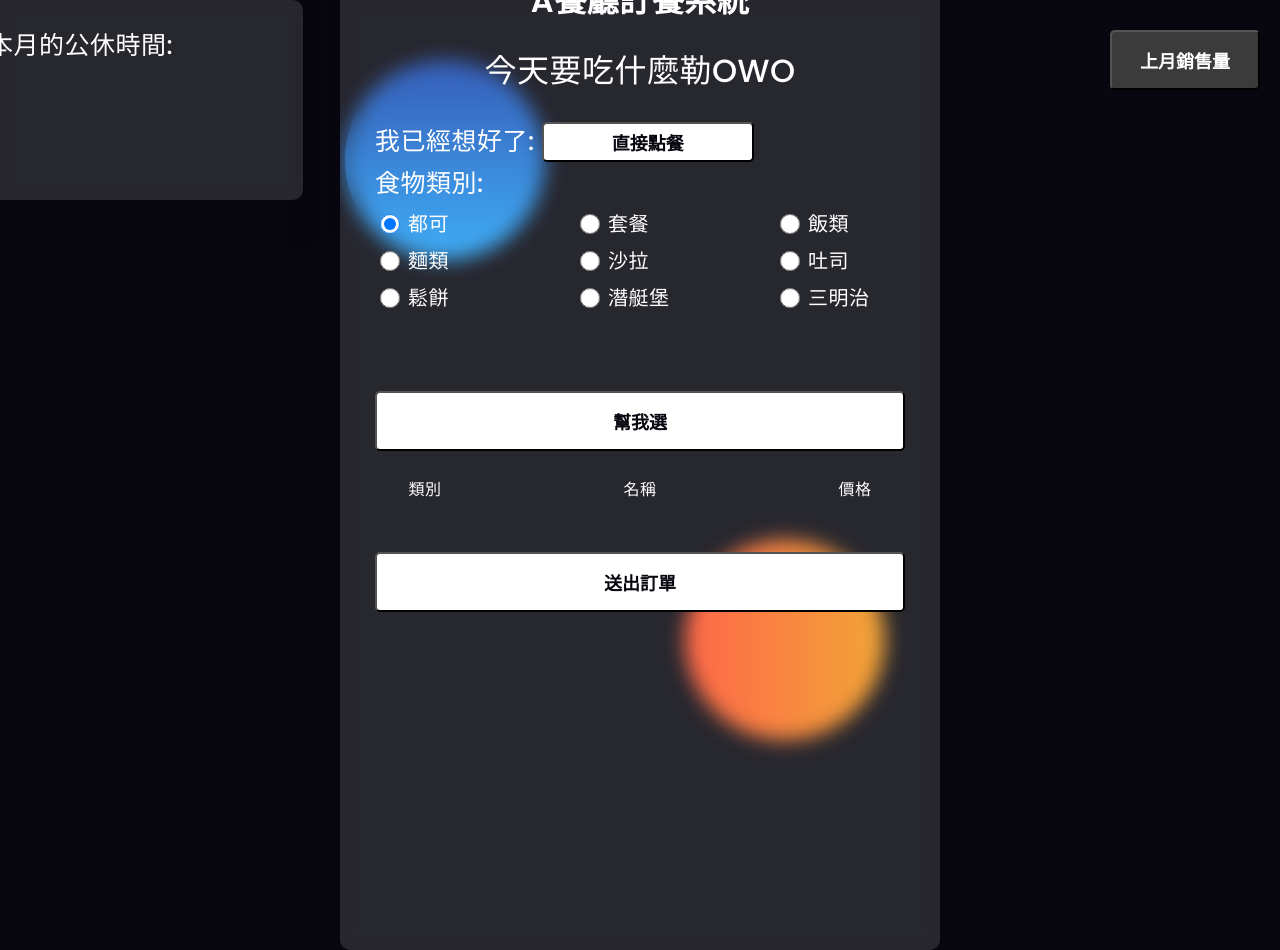
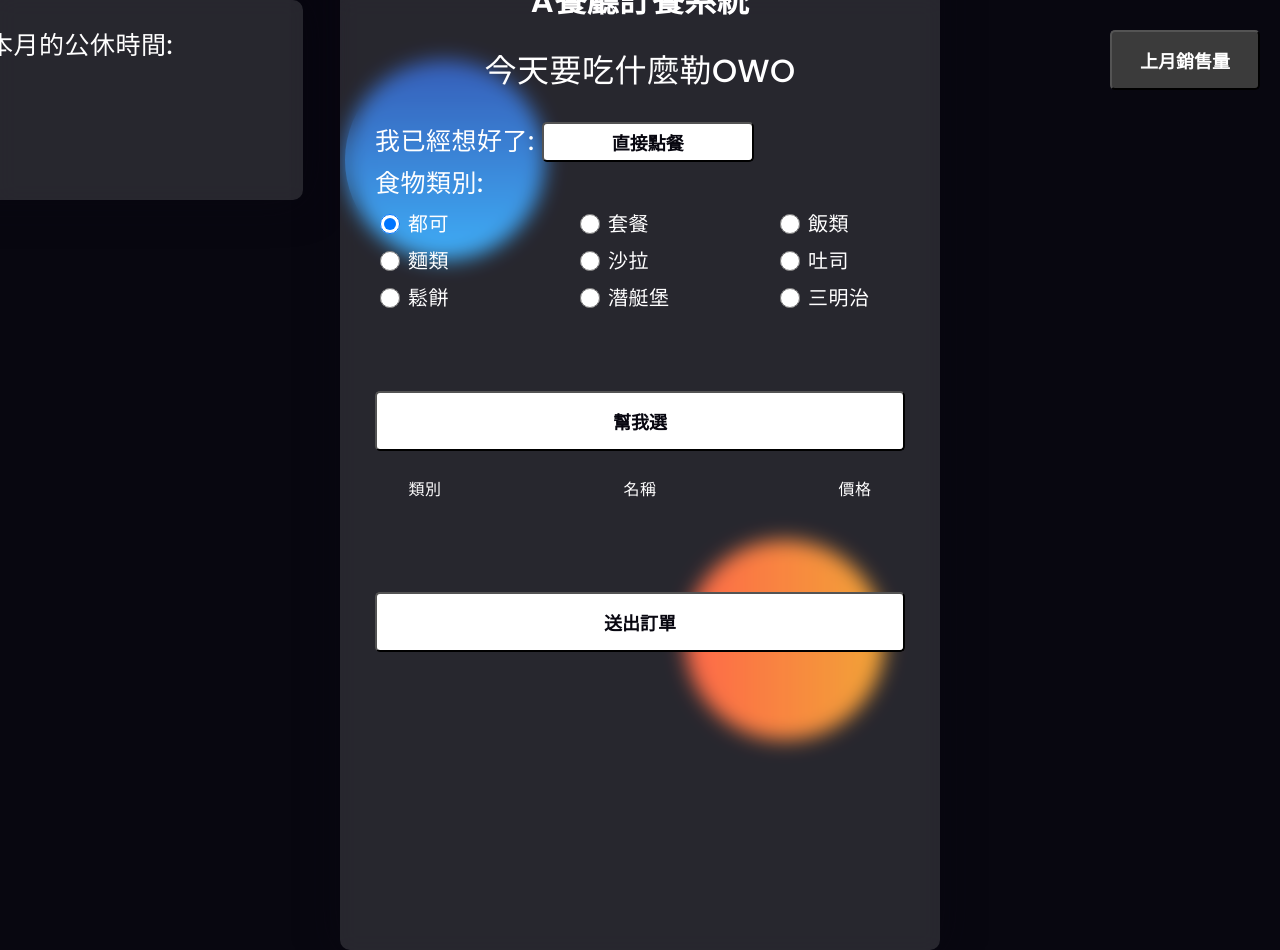
Before and after one commit to tszngaiyip/1122_Web_Final, a Flask app: page / in a window 1280 px wide. Run offline with Flask 3, Linux system fonts and the light colour scheme.

Commit message:
Set table height and adjust font size

```diff
--- a/templates/index.html
+++ b/templates/index.html
@@ -108,9 +108,9 @@
                 <td style="width: 100px;">價格</td>
             </tr>
             <tr>
-                <td style="width: 100px; font-size: 30px" id="result-food-type"></td>
-                <td style="width: 330px; font-size: 30px" id="result-food-name"></td>
-                <td style="width: 100px; font-size: 30px" id="result-food-price"></td>
+                <td style="width: 100px; height: 40px; font-size: 25px" id="result-food-type"></td>
+                <td style="width: 330px; height: 40px; font-size: 25px" id="result-food-name"></td>
+                <td style="width: 100px; height: 40px; font-size: 25px" id="result-food-price"></td>
             </tr>
         </table>
     </div>
```
